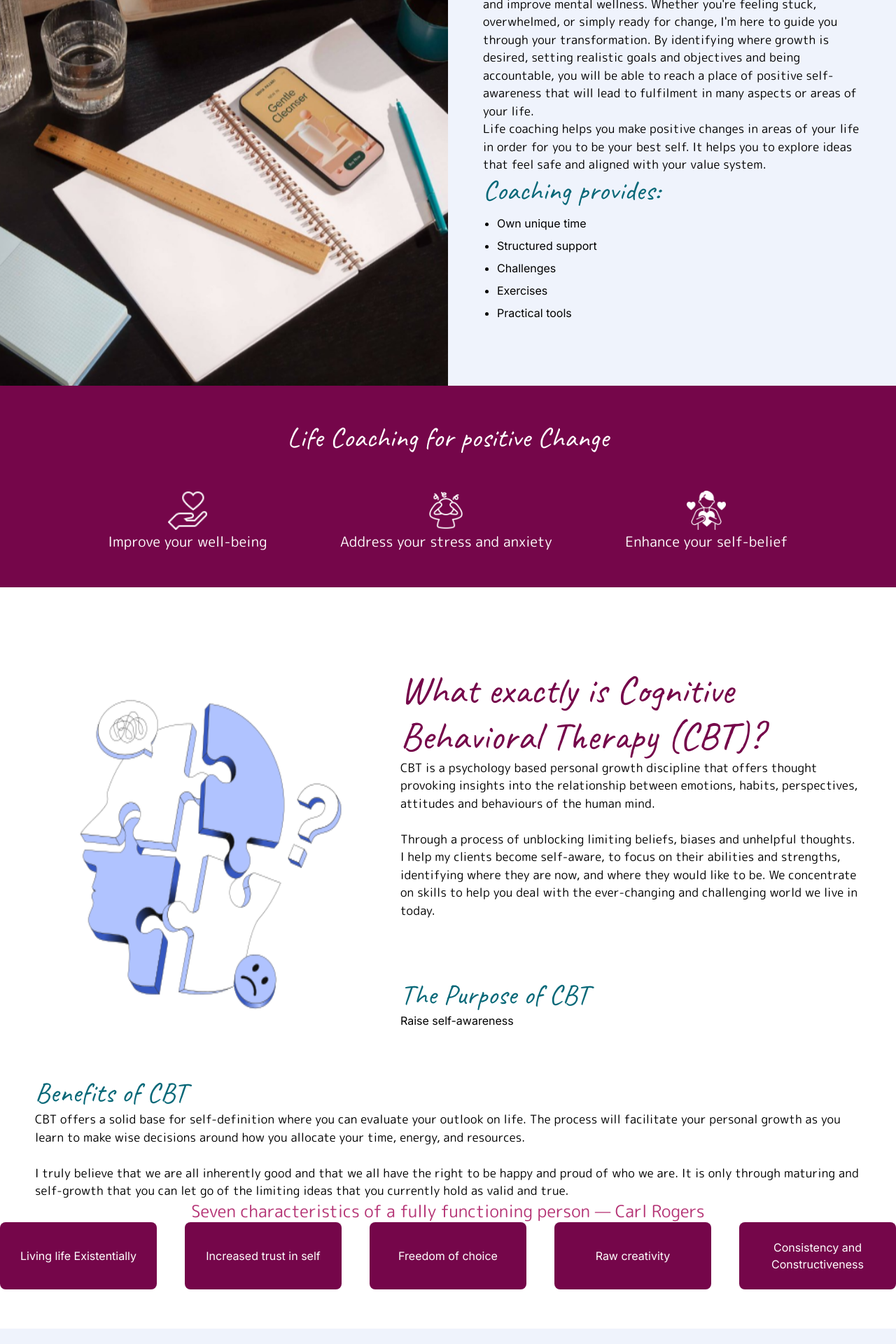
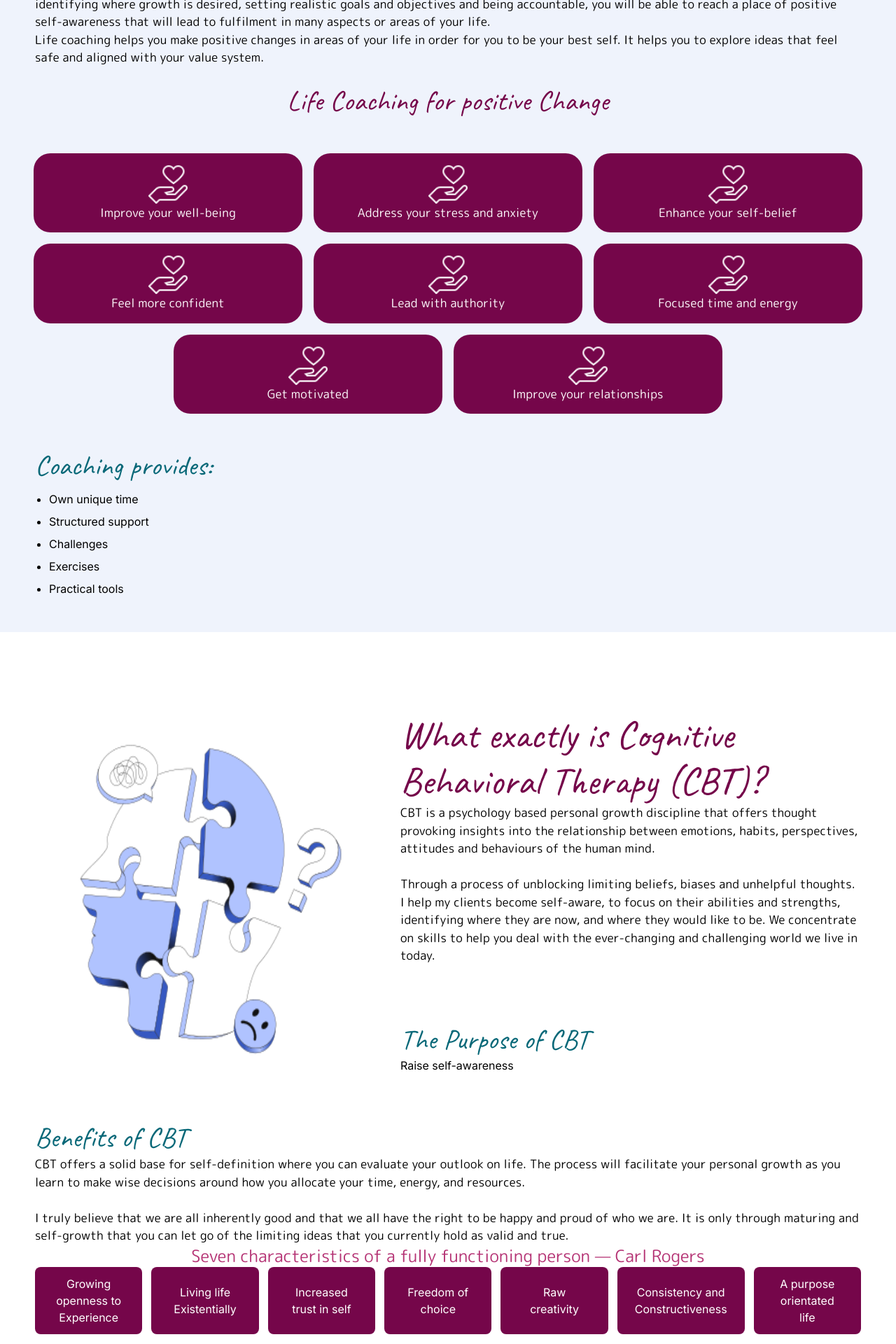
Before and after one commit to Scott-Bebington/SanetLifeCoach, a Next.js app: page / in a window 1280 px wide. Shown: the part 2000-3920 px from the top of the page at 70% size. Built offline with nearby package versions, Linux system fonts and the light colour scheme.

Commit message:
made changes

```diff
--- a/src/app/globals.css
+++ b/src/app/globals.css
@@ -47,99 +47,7 @@ body {
 }
 
 /* Life coach animations */
-.industry {
-  transition: all 0.6s ease-in-out;
-}
 
-.fade-out {
-  animation: fadeOut 0.6s forwards;
-}
-
-.fade-in {
-  animation: fadeIn 0.6s forwards;
-}
-
-.fade-out-right {
-  animation: fadeOutRight 0.6s forwards;
-}
-
-.fade-in-right {
-  animation: fadeInRight 0.6s forwards;
-}
-
-.translate-left {
-  animation: translateLeft 0.6s forwards;
-}
-
-.translate-right {
-  animation: translateRight 0.6s forwards;
-}
-
-@keyframes fadeOut {
-  0% {
-    opacity: 1;
-  }
-
-  100% {
-    opacity: 0;
-    transform: translateX(-50%);
-  }
-}
-
-@keyframes fadeIn {
-  0% {
-    opacity: 0;
-    transform: translateX(50%);
-  }
-
-  100% {
-    opacity: 1;
-    transform: translateX(0);
-  }
-}
-
-@keyframes fadeOutRight {
-  0% {
-    opacity: 1;
-  }
-
-  100% {
-    opacity: 0;
-    transform: translateX(50%);
-  }
-}
-
-@keyframes fadeInRight {
-  0% {
-    opacity: 0;
-    transform: translateX(-50%);
-  }
-
-  100% {
-    opacity: 1;
-    transform: translateX(0);
-  }
-}
-
-@keyframes translateLeft {
-  0% {
-    transform: translateX(0);
-  }
-
-  100% {
-    transform: translateX(-264px);
-  }
-}
-
-@keyframes translateRight {
-  0% {
-    transform: translateX(0);
-  }
-
-  100% {
-    transform: translateX(264px);
-  }
-}
 
 /* Navbar animations */
 .rotate-navbar-top {
--- a/src/app/page.jsx
+++ b/src/app/page.jsx
@@ -10,7 +10,7 @@ import Contact from "./pages/contact";
 import Head from "next/head";
 
 import { createTheme, ThemeProvider } from '@mui/material/styles';
-import { Dancing_Script, Caveat, M_PLUS_Rounded_1c } from "next/font/google";
+import { Dancing_Script, Caveat, M_PLUS_Rounded_1c, Pacifico } from "next/font/google";
 
 // Initialize the Dancing Script font
 const dancingScript = Dancing_Script({
@@ -19,7 +19,7 @@ const dancingScript = Dancing_Script({
 });
 
 const caveat = Caveat({
-  // weight: ['400', '700'],
+  weight: ['400', '700'],
   subsets: ['latin'],
 });
 
@@ -30,6 +30,18 @@ const mPlusRounded1c = M_PLUS_Rounded_1c({
 
 // Create a custom MUI theme
 const theme = createTheme({
+  components: {
+    MuiButton: {
+      styleOverrides: {
+        root: {
+          backgroundColor: '#75064a',
+          '&:hover': {
+            backgroundColor: '#086878',
+          },
+        },
+      },
+    },
+  },
   li: {
     fontFamily: mPlusRounded1c.style.fontFamily,
   },
--- a/src/app/pages/Homepage.jsx
+++ b/src/app/pages/Homepage.jsx
@@ -217,6 +217,6 @@ function CTA() {
   };
 
   return (
-    <Button variant='contained' sx={{ backgroundColor: "#75064a" }} className='hover:bg-secondary h-fit' onClick={(e) => handleTabClick()}>Start your journey now</Button>
+    <Button variant='contained' className='h-fit' onClick={(e) => handleTabClick()}>Start your journey now</Button>
   );
 }
--- a/src/app/pages/cbt.jsx
+++ b/src/app/pages/cbt.jsx
@@ -99,18 +99,20 @@ function Desktop() {
       </section>
 
       <section>
-        <div className="flex overflow-x-auto space-x-10 w-full pb-2 px-large justify-center scrollbar-hide">
+        <div className="flex space-x-2 w-full pb-2 px-large justify-between">
           {characteristics.map((characteristic, index) => (
             <div
               key={index}
               id={`industry-${index}`}
-              className="industry w-56 h-24 bg-customPrimary p-medium flex flex-shrink-0 items-center justify-center text-center rounded-lg text-white"
+              className="industry h-24 bg-customPrimary p-medium flex flex-shrink-0 items-center justify-center text-center rounded-lg text-white"
+              style={{ flex: "0 0 13%" }} // each characteristic takes 1/7th of the screen width
             >
               {characteristic}
             </div>
           ))}
         </div>
       </section>
+
     </>
 
   );
--- a/src/app/pages/contact.jsx
+++ b/src/app/pages/contact.jsx
@@ -1,6 +1,6 @@
 "use client";
 
-import { Typography, Divider } from "@mui/material";
+import { Typography, Divider, Button } from "@mui/material";
 import { useState } from "react";
 import EmailOutlinedIcon from '@mui/icons-material/EmailOutlined';
 import LocalPhoneOutlinedIcon from '@mui/icons-material/LocalPhoneOutlined';
@@ -86,9 +86,12 @@ function Desktop() {
             placeholder="Message"
             className="border border-gray-300 rounded-md p-2 w-full h-40"
           />
-          <button className="bg-customPrimary text-white rounded-md p-2 w-full mt-4 h-14">
+          <Button
+            className="text-white rounded-md p-2 w-full mt-4 h-14"
+            onClick={() => alert("Message sent successfully")}
+          >
             Send Message
-          </button>
+          </Button>
         </aside>
       </div>
     </div>
--- a/src/app/pages/lifecoaching.jsx
+++ b/src/app/pages/lifecoaching.jsx
@@ -25,10 +25,45 @@ export default function LifeCoaching() {
 
 function Desktop() {
 
+  const items = [
+    {
+      title: "Improve your well-being",
+      icon: "/images/well_being.png",
+    },
+    {
+      title: "Address your stress and anxiety",
+      icon: "/images/stress_anxiety.png",
+    },
+    {
+      title: "Enhance your self-belief",
+      icon: "/images/self_belief.png",
+    },
+    {
+      title: "Feel more confident",
+      icon: "/images/confidence.png",
+    },
+    {
+      title: "Lead with authority",
+      icon: "/images/authority.png",
+    },
+    {
+      title: "Focused time and energy",
+      icon: "/images/focused_time.png",
+    },
+    {
+      title: "Get motivated",
+      icon: "/images/motivated.png",
+    },
+    {
+      title: "Improve your relationships",
+      icon: "/images/relationships.png",
+    },
+  ]
+
   return (
     <>
       <section className="flex">
-        <img src="/images/my_approach.png" className="h-screen w-1/2" />
+        {/* <img src="/images/my_approach.png" className="h-screen w-1/2" /> */}
         <div>
           <section className="px-large py-medium">
             <div className=" my-large">
@@ -46,6 +81,32 @@ function Desktop() {
               Life coaching helps you make positive changes in areas of your life in order for you to be your best self.
               It helps you to explore ideas that feel safe and aligned with your value system.
             </Typography>
+
+          </section>
+        </div>
+      </section>
+
+      <section className="w-full p-x">
+        <div className="mb-large">
+          <Typography variant="h4" className="text-primary font-bold text-center">
+            Life Coaching for positive Change
+          </Typography>
+        </div>
+
+        <div className="flex items-center justify-center flex-wrap gap-4">
+
+          {items.map((item, index) => (
+            <div className="flex flex-col items-center justify-center w-96 h-fit rounded-[24px] bg-primary p-4" key={index}>
+              <img src="/images/well_being.png" className="h-14 w-14" />
+              <Typography variant="body1" className="text-white text-center">{item.title}</Typography>
+            </div>
+          ))}
+
+
+        </div>
+      </section>
+
+      <section className="p-large">
         <div>
           <Typography variant="h4" className="text-secondary font-bold">
             Coaching provides:
@@ -62,30 +123,85 @@ function Desktop() {
           </ul>
         </div>
       </section>
+
+      {/* <section className="p-large flex">
+        <aside className="w-1/2 flex items-center justify-center">
+          <div className="w-full">
+            <div className="text-center w-full">
+              <div>1. Own unique</div>
+              <div>time</div>
             </div>
-      </section>
-      <section className="bg-customPrimary w-full p-large">
-        <div className="mb-large">
-          <Typography variant="h4" className="text-white font-bold text-center">
-          Life Coaching for positive Change
+            <div className="flex items-center justify-center">
+              <div className="text-center">
+                <div>5. Structured</div>
+                <div>support</div>
+              </div>
+              <div className="p-large w-1/3 text-center">
+                <Typography variant="h4" className="text-secondary font-bold">
+                  Coaching
+                </Typography>
+                <Typography variant="h4" className="text-secondary font-bold">
+                  provides
                 </Typography>
               </div>
-
-        <div className="flex items-center justify-evenly">
-          <div className="flex flex-col items-center justify-center">
-            <img src="/images/well_being.png" className="h-14 w-14" />
-            <Typography variant="h6" className="text-white">Improve your well-being</Typography>
-          </div>
-          <div className="flex flex-col items-center justify-center">
-            <img src="/images/stress.png" className="h-14 w-14" />
-            <Typography variant="h6" className="text-white">Address your stress and anxiety</Typography>
-          </div>
-          <div className="flex flex-col items-center justify-center">
-            <img src="/images/self-acceptance.png" className="h-14 w-14" />
-            <Typography variant="h6" className="text-white">Enhance your self-belief</Typography>
+              <div className="">
+                2. Challenges
               </div>
             </div>
-      </section>
+
+
+            <div className="flex items-center justify-center space-x-24">
+              <div>3. Exercises</div>
+              <div>4. Practical tools</div>
+            </div>
+          </div>
+
+        </aside>
+
+        <aside className="w-1/2 flex items-center justify-center">
+          <div className="w-full">
+            <div className="text-center w-full flex justify-center">
+              <div className="w-fit border-2 border-primary p-2 rounded-lg">
+                <div>1. Overcoming</div>
+                <div>challenges</div>
+              </div>
+            </div>
+            <div className="flex items-center justify-center">
+              <div className="text-center w-1/3 flex justify-end">
+                <div className="w-fit border-2 border-primary p-2 rounded-lg">
+                  3. Achieving goals
+                </div>
+              </div>
+              <div className="p-large w-1/3 text-center">
+                <Typography variant="h4" className="text-secondary font-bold">
+                  Assisting in
+                </Typography>
+              </div>
+              <div className="w-1/3">
+                <div className="w-fit border-2 border-primary p-2 rounded-lg">
+                  2. Being at peace
+                </div>
+
+              </div>
+            </div>
+
+
+            <div className="flex justify-center">
+              <div className="w-fit border-2 border-primary p-2 rounded-lg">
+                <div>4. Development personally</div>
+                <div>and professionally</div>
+              </div>
+
+            </div>
+          </div>
+
+        </aside>
+      </section> */}
+
+
+
+
+
     </>
   );
 }
```
Also changed, not shown: src/app/pages/whoami.jsx (+20 -26 lines). Lines whose indentation alone changed are shown as unchanged.
